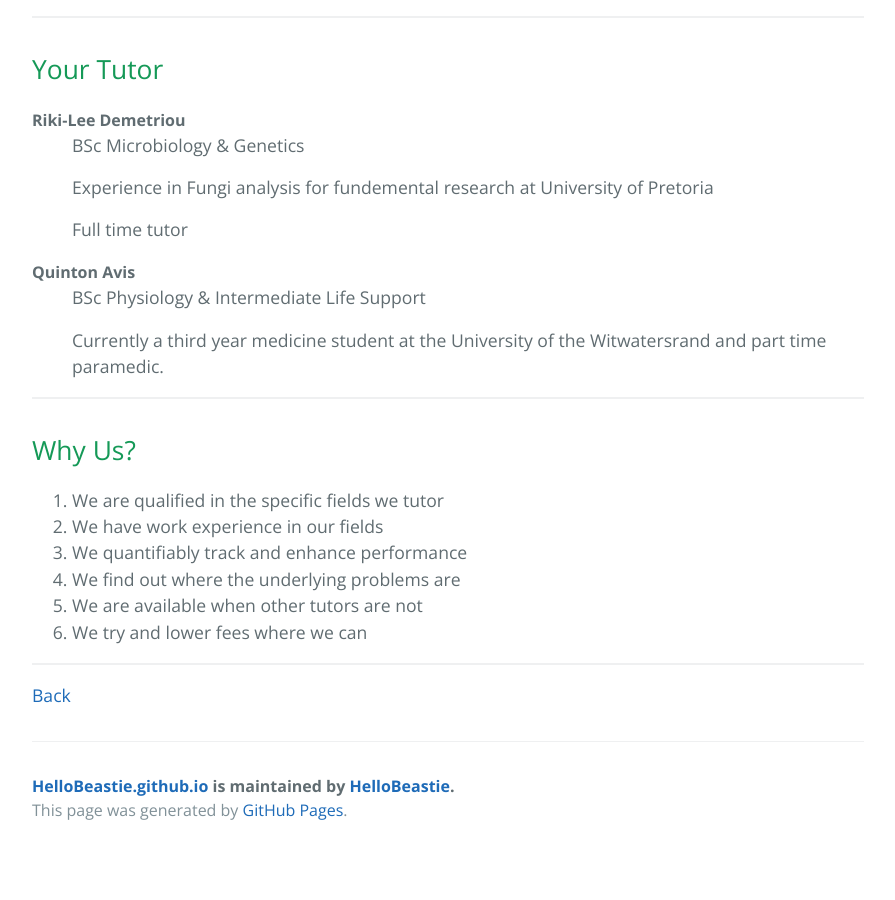
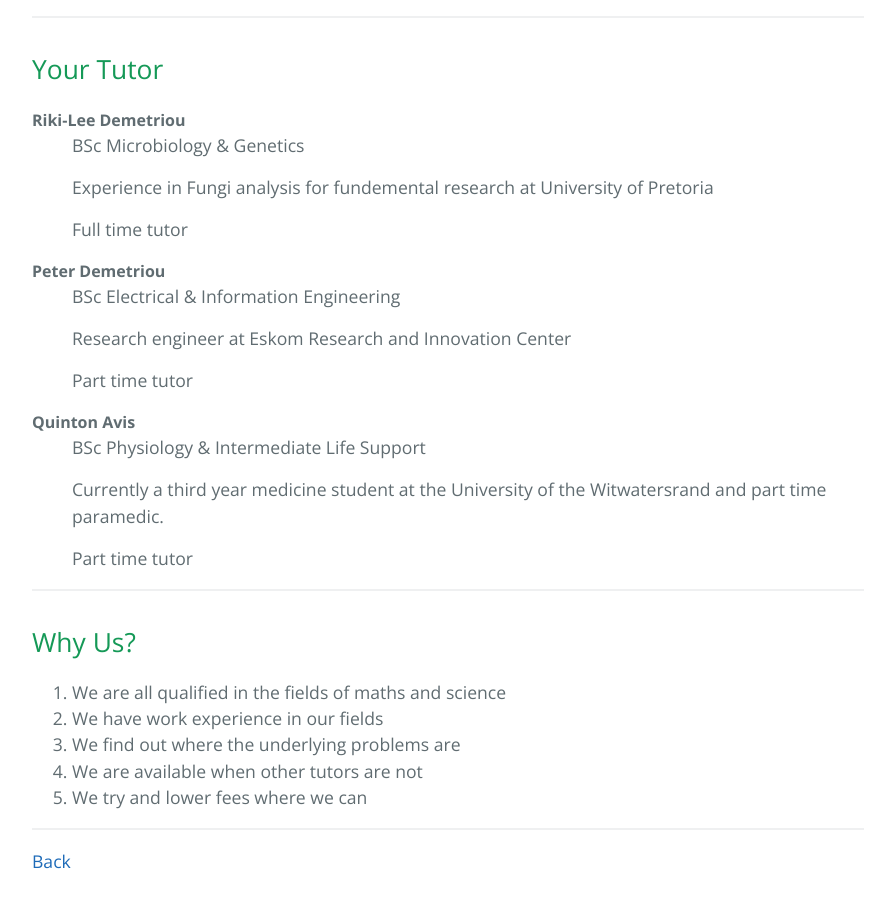
Before and after one commit to HelloBeastie/HelloBeastie.github.io, a Jekyll site: the page built from about.md, in a window 1280 px wide and 900 px high, scrolled down 671 px. Shown: the whole window, without its empty margins (192-1087 px from the left). Built offline with Jekyll 4.4.1, drawn with Linux system fonts in a browser that asks for light colours; our own code applies the rules of GitHub Pages for plain Markdown files; before the commit the page ends 1525 px from its top, so only the background shows below that.

Commit message:
Added other tutors and made python scripts for prices and aded example table of prices off

```diff
--- a/about.md
+++ b/about.md
@@ -14,26 +14,25 @@ Riki-Lee Demetriou
 : Experience in Fungi analysis for fundemental research at University of Pretoria
 : Full time tutor
 
-{::comment}
 Peter Demetriou
 : BSc Electrical & Information Engineering
 : Research engineer at Eskom Research and Innovation Center
-{:/comment}
+: Part time tutor
 
 Quinton Avis
 : BSc Physiology & Intermediate Life Support
 : Currently a third year medicine student at the University of the Witwatersrand and part time paramedic.
+: Part time tutor
 
 
 * * *
 ## [](#Why Us?)Why Us?
 
-1.  We are qualified in the specific fields we tutor
+1.  We are all qualified in the fields of maths and science
 2.  We have work experience in our fields
-3.	We quantifiably track and enhance performance
-4.  We find out where the underlying problems are
-5.  We are available when other tutors are not
-6.  We try and lower fees where we can
+3.  We find out where the underlying problems are
+4.  We are available when other tutors are not
+5.  We try and lower fees where we can
 
 * * *
 {::comment}
```
Also changed, not shown: services.md (+10 -1 lines).
